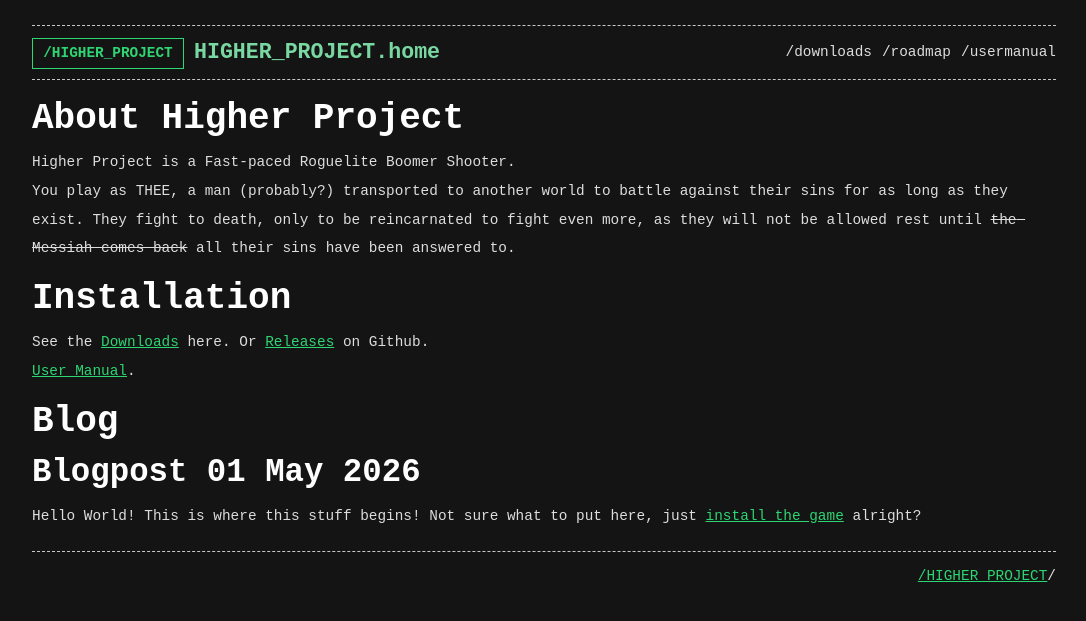
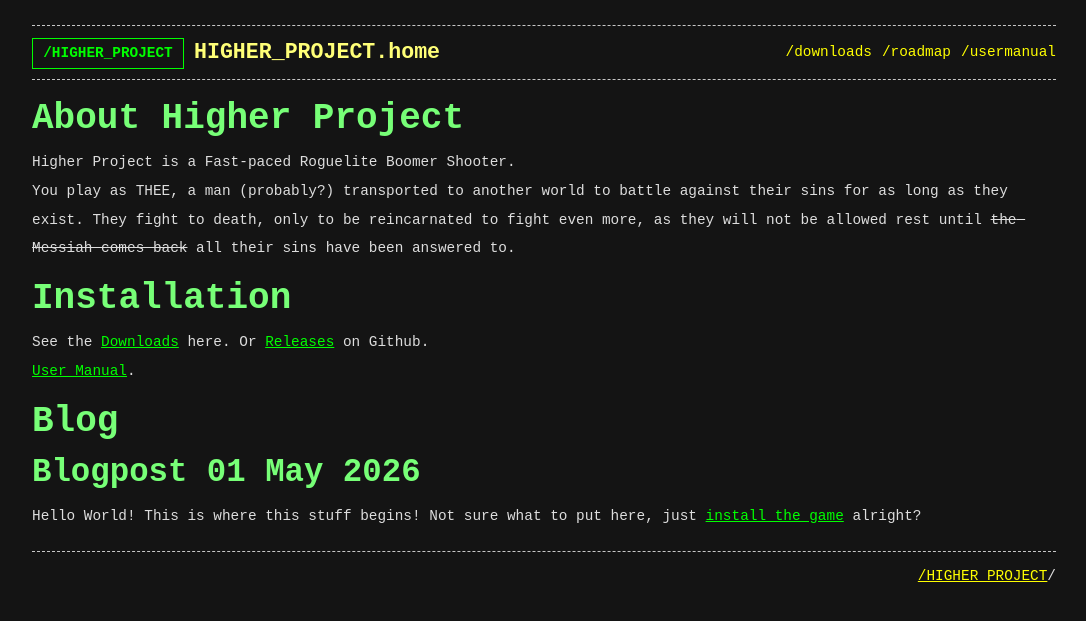
Before and after one commit to Higher-Project-GAME/higher-project-blog, a Jekyll site: the page built from index.md, in a window 1280 px wide. Shown: the top 621 px of the page, without its empty margins (96-1182 px from the left). Built offline with Jekyll 4.4.1, drawn with Linux system fonts in a browser that asks for light colours.

Commit message:
stylings

```diff
--- a/assets/css/main.scss
+++ b/assets/css/main.scss
@@ -10,13 +10,42 @@
 :root {
 
   --main-color: white;
+  // --bg-color: #000000;
   --bg-color: rgb(20, 20, 20);
 
   --text-color: #DDD;
-  --pop-color: white;
-  --alt-color: #2ed573;
-  --light-alt-color: rgb(121, 216, 161);
+  // --alt-color: #2ed573;
+  // --light-alt-color: rgb(121, 216, 161);
+  // --alt-color: #ffd000;
+  // --light-alt-color: #ffee00;
 
+  --red: #ff0000;
+  --green: #00ff00;
+  --blue: #0000ff;
+  --yellow: #ffff00;
+  --cyan: #00ffff;
+  --magenta: #ff00ff;
+
+  --red-light: #ff7777;
+  --green-light: #77ff77;
+  --blue-light: #7777ff;
+  --yellow-light: #ffff77;
+  --cyan-light: #77ffff;
+  --magenta-light: #ff77ff;
+
+  --red-dark: #770000;
+  --green-dark: #007700;
+  --blue-dark: #000077;
+  --yellow-dark: #777700;
+  --cyan-dark: #007777;
+  --magenta-dark: #770077;
+
+  --alt-color: var(--green);
+  --light-alt-color: var(--green-dark);
+  --pop-color: var(--green-light);
+
+  --file: var(--yellow-light);
+  --directory: var(--yellow);
 }
 
 /* BASE */
@@ -27,6 +56,7 @@ h3 {  margin: 0px;  margin-top: 22px;  font-weight: bold;  color: var(--pop-colo
 h4 {  margin: 0px;  margin-top: 22px;  font-weight: bold;  color: var(--pop-color); font-size: 1.75em; }
 h5 {  margin: 0px;  margin-top: 22px;  font-weight: bold;  color: var(--pop-color); font-size: 1.5em; }
 h6 {  margin: 0px;  margin-top: 22px;  font-weight: bold;  color: var(--pop-color); font-size: 1.25em; }
+h1, h2, h3, h4, h5, h6 { color:var(--pop-color) }
 p, ul, ol { font-size: 1em;  color: var(--text-color); }
 a { text-decoration: underline;  color: var(--alt-color); }
 a:hover { color: var(--bg-color); background-color: var(--alt-color); }
@@ -45,8 +75,8 @@ footer { color: var(--text-color);  border-top: dashed 1px rgba(219, 219, 219, 0
 header { margin-top: 25px;  margin-bottom: 10px; }
 header p { text-align: left;  margin: 0; }
 footer { margin-bottom: 20px; }
-// footer a { text-decoration: underline;  color: var(--text-color); }
-// footer a:hover { text-decoration: none; color: var(--bg-color); background-color: var(--main-color); font-weight: bold; }
+footer a { text-decoration: underline;  color: var(--directory); }
+footer a:hover { text-decoration: none; color: var(--bg-color); background-color: var(--directory); font-weight: bold; }
 img.home_header { width: 100%; margin-top: 5%; margin-bottom: 5%; }
 img.detail_header { width: 100%; }
 
@@ -61,9 +91,9 @@ ul :not(.menu) > ul > li:before { content: "*";  margin-right: 9px; }
 .menu { border-top: dashed 1px rgba(219, 219, 219, 0.9);  border-bottom: dashed 1px rgba(219, 219, 219, 0.9);  margin-bottom: 25px; }
 .menu ul { margin-top: 12px;  margin-bottom: 12px;  padding-left: 0px;  list-style-type: none;  text-align: right; }
 .menu ul li { display: inline;  margin-left: 10px; }
-.menu ul li a { text-decoration: none;  color: var(--text-color); }
-.menu ul li a:hover { text-decoration: none; color: var(--bg-color); background-color: var(--main-color); }
-.menu ul li.page_title { text-align: left; margin-left: 10px; float: left; font-weight: bold; color: var(--light-alt-color); font-size: 1.5em;}
+.menu ul li a { text-decoration: none;  color: var(--directory); }
+.menu ul li a:hover { text-decoration: none; color: var(--bg-color); background-color: var(--directory); }
+.menu ul li.page_title { text-align: left; margin-left: 10px; float: left; font-weight: bold; color: var(--file); font-size: 1.5em;}
 .menu ul li.backtoroot a { text-align: center; float: left; font-weight: bold; color: var(--alt-color); border: 1px solid var(--alt-color); width: 150px;}
 .menu ul li.backtoroot a:hover { text-decoration: none; color: var(--bg-color); background-color: var(--alt-color); }
 
```
